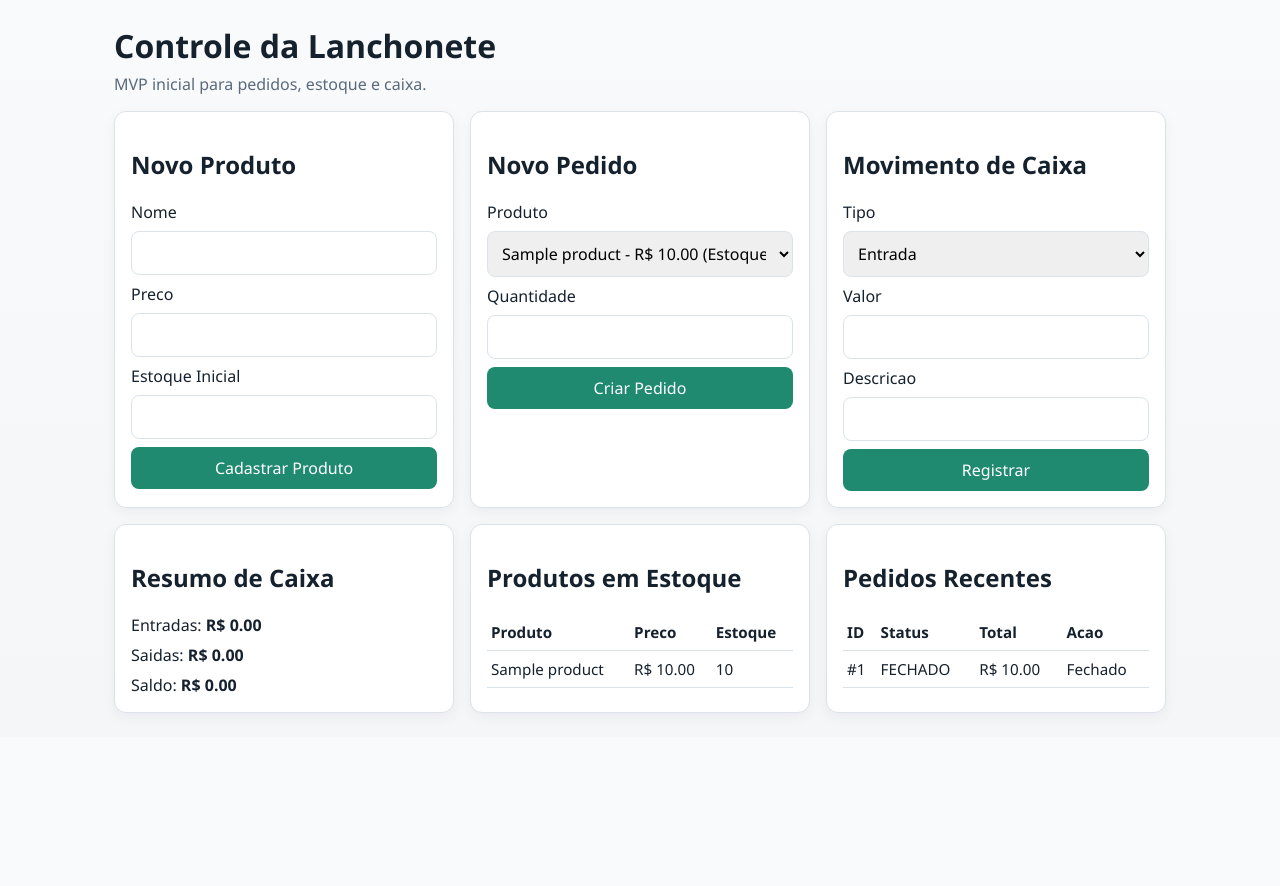
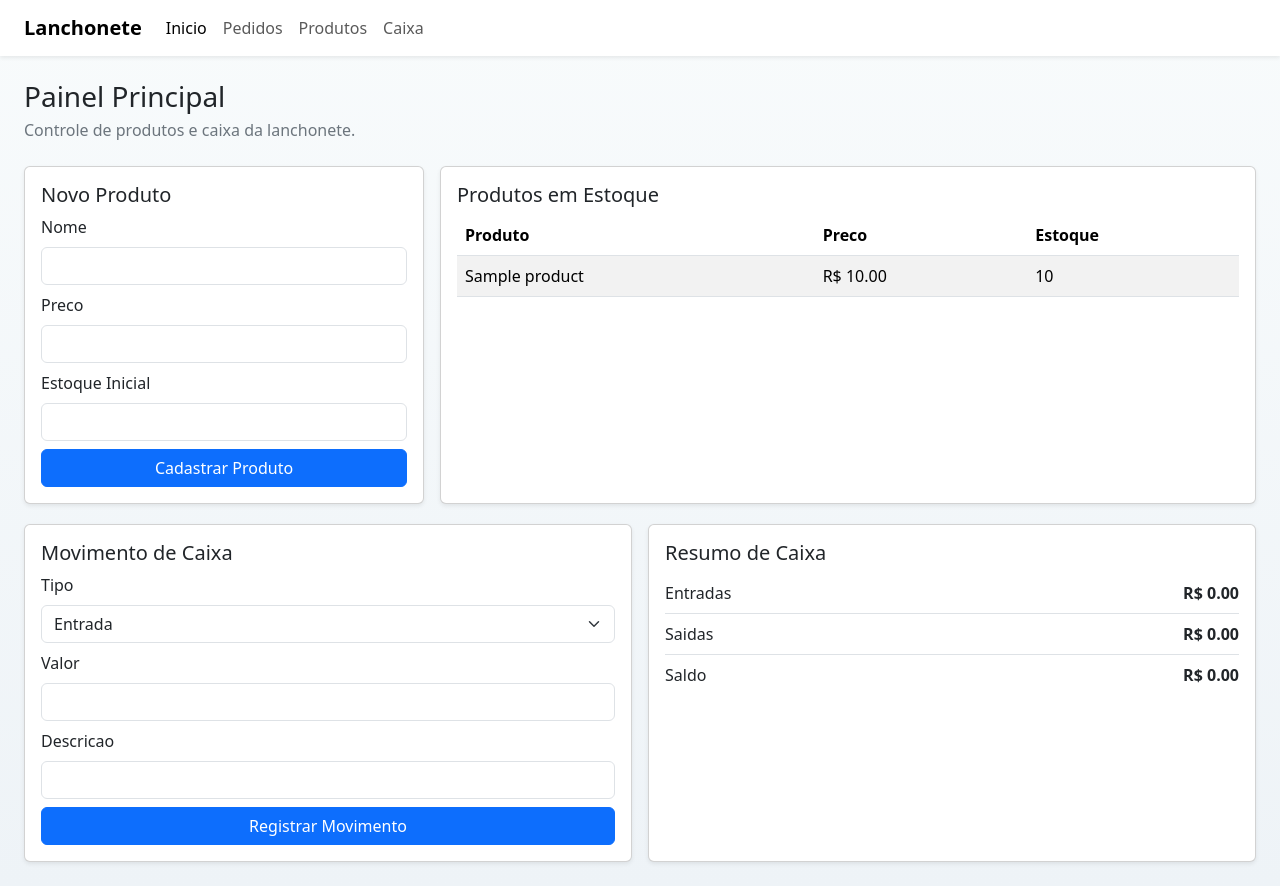
Before and after one commit to yusukeyurameshi/lanchonete, a Flask app: page / in a window 1280 px wide. Before the commit the page ends 714 px from the top, so only its background shows below. Run offline with Flask 3, Linux system fonts and the light colour scheme; tables that the repository leaves empty hold one stand-in row (values such as "Sample post"); data that the repository does not hold is empty.

Commit message:
feat: adiciona menu lateral e pagina exclusiva de pedidos

```diff
--- a/app.py
+++ b/app.py
@@ -1,5 +1,6 @@
 from __future__ import annotations
 
+import json
 import sqlite3
 from pathlib import Path
 from typing import Any
@@ -29,15 +30,8 @@ def row_to_dict(row: sqlite3.Row) -> dict[str, Any]:
     return dict(row)
 
 
-@app.get("/")
-def index() -> str:
+def get_cash_summary() -> tuple[float, float, float]:
     with get_connection() as conn:
-        products = conn.execute(
-            "SELECT id, name, price, stock, created_at FROM products ORDER BY name"
-        ).fetchall()
-        orders = conn.execute(
-            "SELECT id, status, total, created_at FROM orders ORDER BY id DESC LIMIT 10"
-        ).fetchall()
         cash_summary = conn.execute(
             """
             SELECT
@@ -46,15 +40,42 @@ def index() -> str:
             FROM cash_movements
             """
         ).fetchone()
+    entradas = float(cash_summary["entradas"])
+    saidas = float(cash_summary["saidas"])
+    return entradas, saidas, entradas - saidas
 
-    saldo = float(cash_summary["entradas"]) - float(cash_summary["saidas"])
+
+@app.get("/")
+def index() -> str:
+    with get_connection() as conn:
+        products = conn.execute(
+            "SELECT id, name, price, stock, created_at FROM products ORDER BY name"
+        ).fetchall()
+    entradas, saidas, saldo = get_cash_summary()
     return render_template(
         "index.html",
         products=products,
+        entradas=entradas,
+        saidas=saidas,
+        saldo=saldo,
+        active_page="inicio",
+    )
+
+
+@app.get("/pedidos")
+def pedidos() -> str:
+    with get_connection() as conn:
+        products = conn.execute(
+            "SELECT id, name, price, stock, created_at FROM products ORDER BY name"
+        ).fetchall()
+        orders = conn.execute(
+            "SELECT id, status, total, created_at FROM orders ORDER BY id DESC LIMIT 30"
+        ).fetchall()
+    return render_template(
+        "pedidos.html",
+        products=products,
         orders=orders,
-        entradas=float(cash_summary["entradas"]),
-        saidas=float(cash_summary["saidas"]),
-        saldo=saldo,
+        active_page="pedidos",
     )
 
 
@@ -85,7 +106,7 @@ def create_product():
     except sqlite3.IntegrityError:
         return jsonify({"error": "Produto ja existe."}), 409
 
-    return redirect(url_for("index"))
+    return redirect(url_for("pedidos"))
 
 
 @app.post("/orders")
@@ -137,6 +158,87 @@ def create_order():
     return redirect(url_for("index"))
 
 
+@app.post("/orders/cart")
+def create_order_from_cart():
+    raw_cart = request.form.get("cart_json", "").strip()
+    if not raw_cart:
+        return jsonify({"error": "Pedido vazio."}), 400
+
+    try:
+        cart = json.loads(raw_cart)
+    except json.JSONDecodeError:
+        return jsonify({"error": "Formato de pedido invalido."}), 400
+
+    if not isinstance(cart, list) or not cart:
+        return jsonify({"error": "Pedido vazio."}), 400
+
+    normalized_items: list[tuple[int, int]] = []
+    for item in cart:
+        if not isinstance(item, dict):
+            return jsonify({"error": "Item do pedido invalido."}), 400
+        try:
+            product_id = int(item.get("product_id"))
+            quantity = int(item.get("quantity"))
+        except (TypeError, ValueError):
+            return jsonify({"error": "Produto e quantidade devem ser inteiros."}), 400
+        if quantity <= 0:
+            return jsonify({"error": "Quantidade deve ser maior que zero."}), 400
+        normalized_items.append((product_id, quantity))
+
+    totals_by_product: dict[int, int] = {}
+    for product_id, quantity in normalized_items:
+        totals_by_product[product_id] = totals_by_product.get(product_id, 0) + quantity
+
+    with get_connection() as conn:
+        placeholders = ",".join(["?"] * len(totals_by_product))
+        products_rows = conn.execute(
+            f"""
+            SELECT id, name, price, stock
+            FROM products
+            WHERE id IN ({placeholders})
+            """,
+            tuple(totals_by_product.keys()),
+        ).fetchall()
+
+        products_by_id = {row["id"]: row for row in products_rows}
+        if len(products_by_id) != len(totals_by_product):
+            return jsonify({"error": "Um ou mais produtos nao foram encontrados."}), 404
+
+        for product_id, quantity in totals_by_product.items():
+            if products_by_id[product_id]["stock"] < quantity:
+                product_name = products_by_id[product_id]["name"]
+                return jsonify({"error": f"Estoque insuficiente para {product_name}."}), 400
+
+        cursor = conn.execute("INSERT INTO orders (status, total) VALUES ('ABERTO', 0)")
+        order_id = cursor.lastrowid
+        order_total = 0.0
+
+        for product_id, quantity in totals_by_product.items():
+            product = products_by_id[product_id]
+            unit_price = float(product["price"])
+            subtotal = unit_price * quantity
+            order_total += subtotal
+
+            conn.execute(
+                """
+                INSERT INTO order_items (order_id, product_id, quantity, unit_price, subtotal)
+                VALUES (?, ?, ?, ?, ?)
+                """,
+                (order_id, product_id, quantity, unit_price, subtotal),
+            )
+            conn.execute(
+                "UPDATE products SET stock = stock - ? WHERE id = ?",
+                (quantity, product_id),
+            )
+
+        conn.execute(
+            "UPDATE orders SET total = ? WHERE id = ?",
+            (order_total, order_id),
+        )
+
+    return redirect(url_for("pedidos"))
+
+
 @app.post("/orders/<int:order_id>/close")
 def close_order(order_id: int):
     with get_connection() as conn:
@@ -149,7 +251,7 @@ def close_order(order_id: int):
             return jsonify({"error": "Pedido nao encontrado."}), 404
 
         if order["status"] == "FECHADO":
-            return redirect(url_for("index"))
+            return redirect(url_for("pedidos"))
 
         conn.execute(
             "UPDATE orders SET status = 'FECHADO' WHERE id = ?",
@@ -163,7 +265,7 @@ def close_order(order_id: int):
             (float(order["total"]), f"Fechamento do pedido #{order_id}"),
         )
 
-    return redirect(url_for("index"))
+    return redirect(url_for("pedidos"))
 
 
 @app.post("/cash")
@@ -215,22 +317,12 @@ def list_orders():
 
 @app.get("/api/cash/summary")
 def cash_summary():
-    with get_connection() as conn:
-        row = conn.execute(
-            """
-            SELECT
-                COALESCE(SUM(CASE WHEN type='ENTRADA' THEN amount ELSE 0 END), 0) AS entradas,
-                COALESCE(SUM(CASE WHEN type='SAIDA' THEN amount ELSE 0 END), 0) AS saidas
-            FROM cash_movements
-            """
-        ).fetchone()
-    entradas = float(row["entradas"])
-    saidas = float(row["saidas"])
+    entradas, saidas, saldo = get_cash_summary()
     return jsonify(
         {
             "entradas": entradas,
             "saidas": saidas,
-            "saldo": entradas - saidas,
+            "saldo": saldo,
         }
     )
 
--- a/static/style.css
+++ b/static/style.css
@@ -1,92 +1,47 @@
-:root {
-  --bg: #f4f6f8;
-  --card: #ffffff;
-  --text: #16212e;
-  --muted: #5a6a7b;
-  --accent: #1f8a70;
-  --border: #dbe3ea;
+.app-body {
+  min-height: 100vh;
+  background: linear-gradient(180deg, #f8fbfc 0%, #eef3f7 100%);
 }
 
-* {
-  box-sizing: border-box;
+.app-navbar {
+  background: #ffffff;
 }
 
-body {
-  margin: 0;
-  font-family: "Segoe UI", Tahoma, Geneva, Verdana, sans-serif;
-  color: var(--text);
-  background: linear-gradient(180deg, #f8fafc 0%, var(--bg) 100%);
+.products-grid {
+  display: grid;
+  grid-template-columns: repeat(auto-fill, minmax(170px, 1fr));
+  gap: 10px;
+  margin-bottom: 14px;
 }
 
-.container {
-  max-width: 1100px;
-  margin: 0 auto;
-  padding: 24px;
+.product-box {
+  text-align: left;
+  padding: 12px;
 }
 
-h1 {
-  margin: 0;
+.product-name {
+  display: block;
+  font-weight: 700;
 }
 
-.subtitle {
-  margin-top: 6px;
-  color: var(--muted);
+.product-meta {
+  display: block;
+  font-size: 0.9rem;
+  margin-top: 3px;
+  opacity: 0.85;
 }
 
-.grid {
-  display: grid;
-  gap: 16px;
-  grid-template-columns: repeat(auto-fit, minmax(280px, 1fr));
-  margin-top: 16px;
-}
-
-.card {
-  background: var(--card);
-  border: 1px solid var(--border);
-  border-radius: 12px;
-  padding: 16px;
-  box-shadow: 0 4px 14px rgba(8, 24, 43, 0.05);
-}
-
-form {
-  display: grid;
+.cart-actions {
+  display: flex;
   gap: 8px;
 }
 
-input,
-select,
-button {
-  width: 100%;
-  padding: 10px;
-  border: 1px solid var(--border);
-  border-radius: 8px;
-  font: inherit;
+.cart-actions .btn {
+  flex: 1;
 }
 
-button {
-  background: var(--accent);
-  color: #fff;
-  border: 0;
-  cursor: pointer;
+@media (max-width: 768px) {
+  .cart-actions {
+    flex-direction: column;
+  }
 }
-
-table {
-  width: 100%;
-  border-collapse: collapse;
-  font-size: 0.95rem;
-}
-
-th,
-td {
-  text-align: left;
-  border-bottom: 1px solid var(--border);
-  padding: 8px 4px;
-}
-
-.summary {
-  list-style: none;
-  margin: 0;
-  padding: 0;
-  display: grid;
-  gap: 8px;
-}
--- /dev/null
+++ b/templates/base.html
@@ -0,0 +1,57 @@
+<!doctype html>
+<html lang="pt-BR">
+  <head>
+    <meta charset="utf-8" />
+    <meta name="viewport" content="width=device-width, initial-scale=1" />
+    <title>{{ page_title or 'Lanchonete' }}</title>
+    <link
+      href="https://cdn.jsdelivr.net/npm/bootstrap@5.3.3/dist/css/bootstrap.min.css"
+      rel="stylesheet"
+      integrity="sha384-QWTKZyjpPEjISv5WaRU9OFeRpok6YctnYmDr5pNlyT2bRjXh0JMhjY6hW+ALEwIH"
+      crossorigin="anonymous"
+    />
+    <link rel="stylesheet" href="{{ url_for('static', filename='style.css') }}" />
+  </head>
+  <body class="app-body">
+    <nav class="navbar navbar-expand-lg app-navbar shadow-sm">
+      <div class="container-fluid px-3 px-lg-4">
+        <a class="navbar-brand fw-semibold" href="{{ url_for('index') }}">Lanchonete</a>
+        <button
+          class="navbar-toggler"
+          type="button"
+          data-bs-toggle="collapse"
+          data-bs-target="#mainNav"
+          aria-controls="mainNav"
+          aria-expanded="false"
+          aria-label="Alternar navegacao"
+        >
+          <span class="navbar-toggler-icon"></span>
+        </button>
+        <div class="collapse navbar-collapse" id="mainNav">
+          <ul class="navbar-nav me-auto mb-2 mb-lg-0">
+            <li class="nav-item">
+              <a class="nav-link {% if active_page == 'inicio' %}active{% endif %}" href="{{ url_for('index') }}">Inicio</a>
+            </li>
+            <li class="nav-item">
+              <a class="nav-link {% if active_page == 'pedidos' %}active{% endif %}" href="{{ url_for('pedidos') }}">Pedidos</a>
+            </li>
+            <li class="nav-item">
+              <a class="nav-link" href="{{ url_for('index') }}#produtos">Produtos</a>
+            </li>
+            <li class="nav-item">
+              <a class="nav-link" href="{{ url_for('index') }}#caixa">Caixa</a>
+            </li>
+          </ul>
+        </div>
+      </div>
+    </nav>
+    <main class="container-fluid px-3 px-lg-4 py-4">
+      {% block content %}{% endblock %}
+    </main>
+    <script
+      src="https://cdn.jsdelivr.net/npm/bootstrap@5.3.3/dist/js/bootstrap.bundle.min.js"
+      integrity="sha384-YvpcrYf0tY3lHB60NNkmXc5s9fDVZLESaAA55NDzOxhy9GkcIdslK1eN7N6jIeHz"
+      crossorigin="anonymous"
+    ></script>
+  </body>
+</html>
--- a/templates/index.html
+++ b/templates/index.html
@@ -1,85 +1,38 @@
-<!doctype html>
-<html lang="pt-BR">
-  <head>
-    <meta charset="utf-8" />
-    <meta name="viewport" content="width=device-width, initial-scale=1" />
-    <title>Lanchonete - Caixa, Estoque e Pedidos</title>
-    <link rel="stylesheet" href="{{ url_for('static', filename='style.css') }}" />
-  </head>
-  <body>
-    <main class="container">
-      <h1>Controle da Lanchonete</h1>
-      <p class="subtitle">MVP inicial para pedidos, estoque e caixa.</p>
+{% extends "base.html" %}
 
-      <section class="grid">
-        <article class="card">
-          <h2>Novo Produto</h2>
-          <form action="/products" method="post">
-            <label for="name">Nome</label>
-            <input id="name" name="name" required />
+{% block content %}
+<header class="mb-4">
+  <h2 class="h3 mb-1">Painel Principal</h2>
+  <p class="text-secondary mb-0">Controle de produtos e caixa da lanchonete.</p>
+</header>
 
-            <label for="price">Preco</label>
-            <input id="price" name="price" type="number" step="0.01" min="0" required />
+<section id="produtos" class="row g-3">
+  <article class="col-12 col-xl-4">
+    <div class="card shadow-sm h-100">
+      <div class="card-body">
+        <h3 class="h5 card-title">Novo Produto</h3>
+        <form action="/products" method="post" class="vstack gap-2">
+          <label for="name" class="form-label mb-0">Nome</label>
+          <input id="name" name="name" class="form-control" required />
 
-            <label for="stock">Estoque Inicial</label>
-            <input id="stock" name="stock" type="number" min="0" required />
+          <label for="price" class="form-label mb-0">Preco</label>
+          <input id="price" name="price" type="number" step="0.01" min="0" class="form-control" required />
 
-            <button type="submit">Cadastrar Produto</button>
-          </form>
-        </article>
+          <label for="stock" class="form-label mb-0">Estoque Inicial</label>
+          <input id="stock" name="stock" type="number" min="0" class="form-control" required />
 
-        <article class="card">
-          <h2>Novo Pedido</h2>
-          <form action="/orders" method="post">
-            <label for="product_id">Produto</label>
-            <select id="product_id" name="product_id" required>
-              {% for product in products %}
-              <option value="{{ product.id }}">
-                {{ product.name }} - R$ {{ '%.2f'|format(product.price) }} (Estoque: {{ product.stock }})
-              </option>
-              {% endfor %}
-            </select>
+          <button type="submit" class="btn btn-primary">Cadastrar Produto</button>
+        </form>
+      </div>
+    </div>
+  </article>
 
-            <label for="quantity">Quantidade</label>
-            <input id="quantity" name="quantity" type="number" min="1" required />
-
-            <button type="submit">Criar Pedido</button>
-          </form>
-        </article>
-
-        <article class="card">
-          <h2>Movimento de Caixa</h2>
-          <form action="/cash" method="post">
-            <label for="type">Tipo</label>
-            <select id="type" name="type" required>
-              <option value="ENTRADA">Entrada</option>
-              <option value="SAIDA">Saida</option>
-            </select>
-
-            <label for="amount">Valor</label>
-            <input id="amount" name="amount" type="number" step="0.01" min="0.01" required />
-
-            <label for="description">Descricao</label>
-            <input id="description" name="description" />
-
-            <button type="submit">Registrar</button>
-          </form>
-        </article>
-      </section>
-
-      <section class="grid">
-        <article class="card">
-          <h2>Resumo de Caixa</h2>
-          <ul class="summary">
-            <li>Entradas: <strong>R$ {{ '%.2f'|format(entradas) }}</strong></li>
-            <li>Saidas: <strong>R$ {{ '%.2f'|format(saidas) }}</strong></li>
-            <li>Saldo: <strong>R$ {{ '%.2f'|format(saldo) }}</strong></li>
-          </ul>
-        </article>
-
-        <article class="card">
-          <h2>Produtos em Estoque</h2>
-          <table>
+  <article class="col-12 col-xl-8">
+    <div class="card shadow-sm h-100">
+      <div class="card-body">
+        <h3 class="h5 card-title">Produtos em Estoque</h3>
+        <div class="table-responsive">
+          <table class="table table-striped align-middle mb-0">
             <thead>
               <tr>
                 <th>Produto</th>
@@ -97,40 +50,48 @@
               {% endfor %}
             </tbody>
           </table>
-        </article>
+        </div>
+      </div>
+    </form>
+    </div>
+  </article>
+</section>
 
-        <article class="card">
-          <h2>Pedidos Recentes</h2>
-          <table>
-            <thead>
-              <tr>
-                <th>ID</th>
-                <th>Status</th>
-                <th>Total</th>
-                <th>Acao</th>
-              </tr>
-            </thead>
-            <tbody>
-              {% for order in orders %}
-              <tr>
-                <td>#{{ order.id }}</td>
-                <td>{{ order.status }}</td>
-                <td>R$ {{ '%.2f'|format(order.total) }}</td>
-                <td>
-                  {% if order.status == 'ABERTO' %}
-                  <form action="/orders/{{ order.id }}/close" method="post">
-                    <button type="submit">Fechar</button>
-                  </form>
-                  {% else %}
-                  Fechado
-                  {% endif %}
-                </td>
-              </tr>
-              {% endfor %}
-            </tbody>
-          </table>
-        </article>
-      </section>
-    </main>
-  </body>
-</html>
+<section id="caixa" class="row g-3 mt-1">
+  <article class="col-12 col-xl-6">
+    <div class="card shadow-sm h-100">
+      <div class="card-body">
+        <h3 class="h5 card-title">Movimento de Caixa</h3>
+        <form action="/cash" method="post" class="vstack gap-2">
+          <label for="type" class="form-label mb-0">Tipo</label>
+          <select id="type" name="type" class="form-select" required>
+            <option value="ENTRADA">Entrada</option>
+            <option value="SAIDA">Saida</option>
+          </select>
+
+          <label for="amount" class="form-label mb-0">Valor</label>
+          <input id="amount" name="amount" type="number" step="0.01" min="0.01" class="form-control" required />
+
+          <label for="description" class="form-label mb-0">Descricao</label>
+          <input id="description" name="description" class="form-control" />
+
+          <button type="submit" class="btn btn-primary">Registrar Movimento</button>
+        </form>
+      </div>
+    </div>
+  </article>
+
+  <article class="col-12 col-xl-6">
+    <div class="card shadow-sm h-100">
+      <div class="card-body">
+        <h3 class="h5 card-title">Resumo de Caixa</h3>
+        <ul class="list-group list-group-flush">
+          <li class="list-group-item d-flex justify-content-between px-0">Entradas <strong>R$ {{ '%.2f'|format(entradas) }}</strong></li>
+          <li class="list-group-item d-flex justify-content-between px-0">Saidas <strong>R$ {{ '%.2f'|format(saidas) }}</strong></li>
+          <li class="list-group-item d-flex justify-content-between px-0">Saldo <strong>R$ {{ '%.2f'|format(saldo) }}</strong></li>
+        </ul>
+      </div>
+    </div>
+  </article>
+</section>
+{% endblock %}
```
Also changed, not shown: templates/pedidos.html (added, +198 -0 lines).
